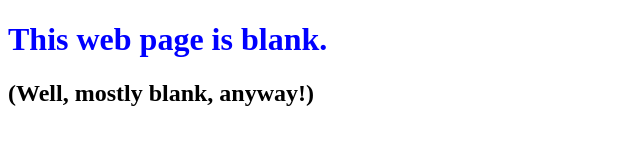
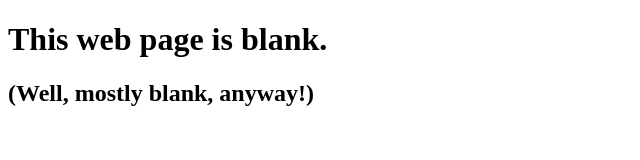
Before and after one commit to MarikToGO/0main_openSAP_repo, a plain HTML site: page index.html in a window 1280 px wide. Shown: the whole page, without its empty margins (0-640 px from the left). Drawn offline with Linux system fonts and the light colour scheme.

Commit message:
Revert "added blue color to first header"
This reverts commit 0bb4a37bbd190fd2e6cb1b9ff48b203a5f1411e0.

```diff
--- a/index.html
+++ b/index.html
@@ -5,7 +5,7 @@
 		<title>A Page of Quotations</title>
 	</head>
 	<body>
-		<h1 style = "color: Blue">This web page is blank.</h1>
+		<h1>This web page is blank.</h1>
 		<h2>(Well, mostly blank, anyway!)</h2>
 	</body>
 </html>
```
